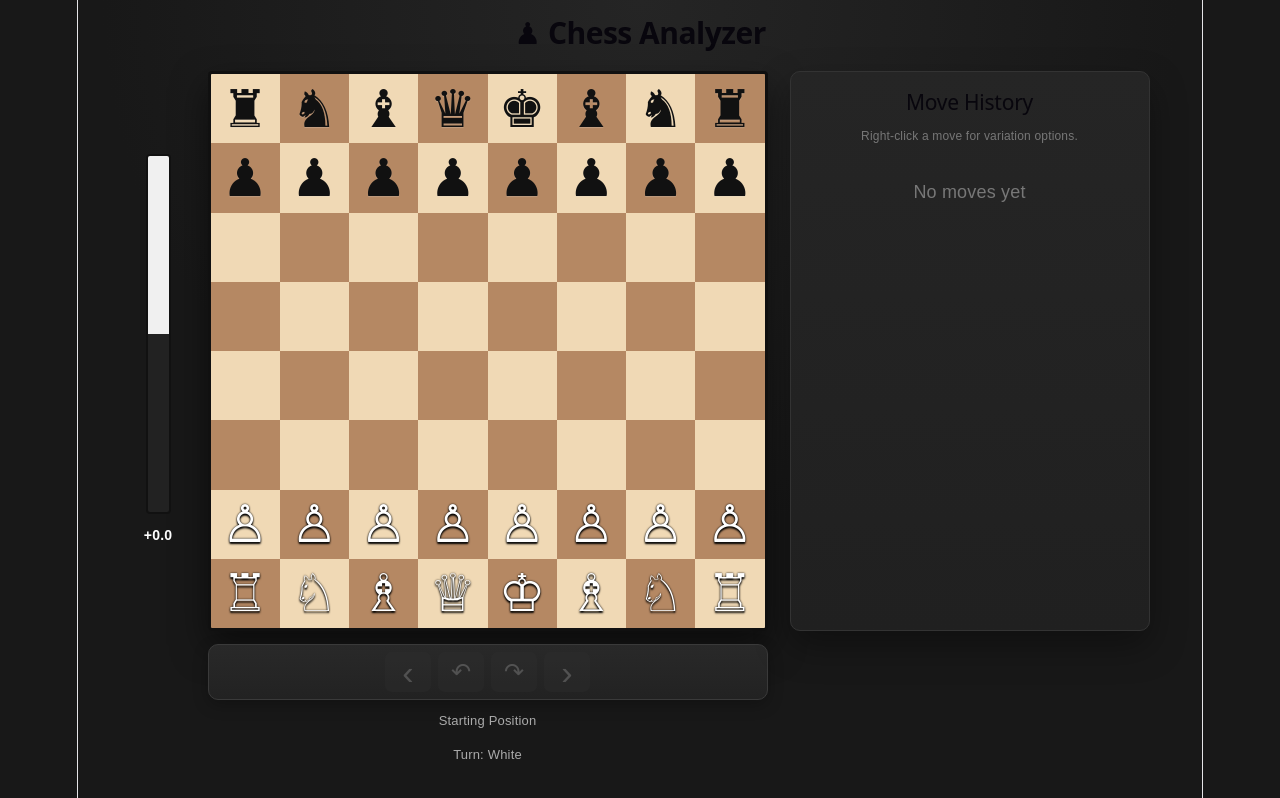
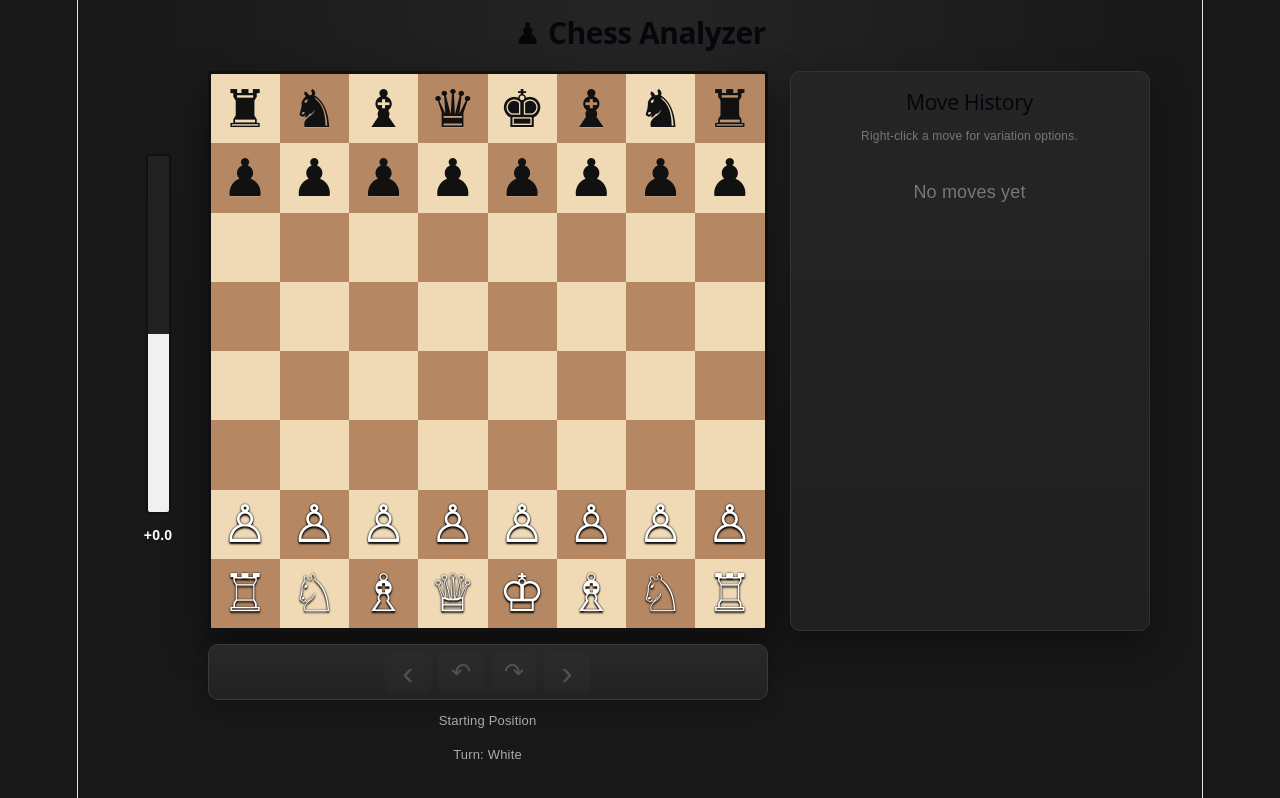
Before and after one commit to ahb-svg/chess-analyzer, a React (Vite) app: page / in a window 1280 px wide. Built offline with nearby package versions, Linux system fonts and the light colour scheme; no server answers.

Commit message:
Improve chess variation display

```diff
--- a/src/App.css
+++ b/src/App.css
@@ -924,12 +924,12 @@ button {
   height: 360px;
   position: relative;
   overflow: hidden;
-  background: #111;
+  background: #222;
 }
 
 .evaluation-white {
   position: absolute;
-  top: 0;
+  bottom: 0;
   left: 0;
   width: 100%;
   background: #f0f0f0;
@@ -939,7 +939,7 @@ button {
 
 .evaluation-black {
   position: absolute;
-  bottom: 0;
+  top: 0;
   left: 0;
   width: 100%;
   height: 100%;
```
